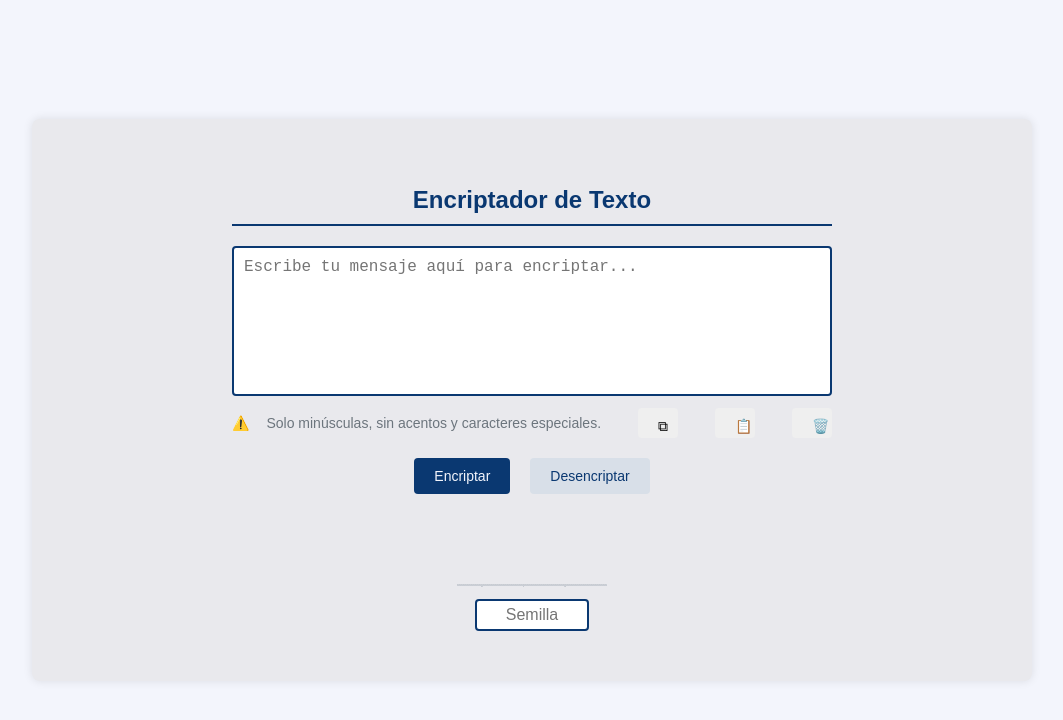
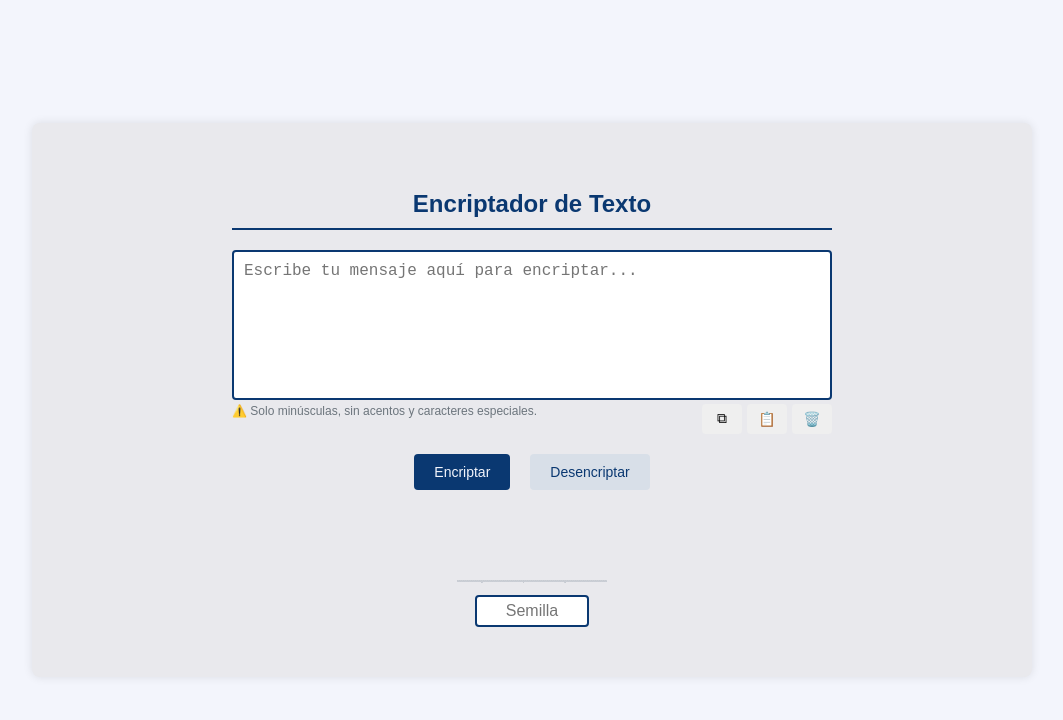
Before and after one commit to Petteko/encriptadorJS, a plain HTML site: page index.html in a window 1280 px wide. Shown: the whole page, without its empty margins (108-1171 px from the left). Drawn offline with Linux system fonts and the light colour scheme.

Commit message:
mejora de estilo de contenedores y botones

```diff
--- a/index.html
+++ b/index.html
@@ -11,10 +11,12 @@
         <h1>Encriptador de Texto</h1>
         <textarea id="input-text" placeholder="Escribe tu mensaje aquí para encriptar..."></textarea>
         <div class="warning">
-            ⚠️<span>Solo minúsculas, sin acentos y caracteres especiales.      </span>
-            <button id="copy-btn" title="Copiar">⧉</button>
-            <button id="paste-btn" title="Pegar">📋</button>
-            <button id="clear-btn" title="Borrar">🗑️</button>
+            <span class="warning-text">⚠️ Solo minúsculas, sin acentos y caracteres especiales.</span>
+            <div class="warning-buttons">
+                <button id="copy-btn" title="Copiar">⧉</button>
+                <button id="paste-btn" title="Pegar">📋</button>
+                <button id="clear-btn" title="Borrar">🗑️</button>
+            </div>
         </div>
         <div class="buttons-container">
             <button id="encrypt-btn">Encriptar</button>
--- a/style.css
+++ b/style.css
@@ -174,23 +174,38 @@ button + button {
 
 /* Advertencia */
 .warning {
-  margin-top: 8px; /* Ajusta altura entre el cuadro y la advertencia */
-  font-size: 14px; /* Puede coincidir con la altura de los botones (?) */
+  margin-top: 0px; /* Parte superior entre contenedor de texto y botones */
+  font-size: 12px; /* Tamaño del texto de advertencia */
   color: #6c757d; /* Gris */
   display: flex;
-  align-items: center;
+  align-items: flex-start; /* Contenedor muy cerca del cuadro de texto */
   justify-content: space-between;
 }
 
-.warning span {
-  margin-left: 0;
+.warning-text {
+  position: relative;
+  top: 0px; /* Ajusta la posición del texto sin cambiar la altura de los botones */
+  margin-right: auto; /* Empuja los botones hacia la derecha */
 }
 
+.warning-text span {
+  margin-right: 8px; /* Espacio entre el ícono de advertencia y el texto */
+}
+
+.warning-buttons {
+  display: flex;
+  gap: 5px; /* Ajusta el espacio entre los botones */
+}
+
+/* Ajuste en el estilo de los botones */
 .warning button {
-  font-size: 14px;
+  display: flex; /* Utiliza flexbox para alinear iconos */
+  justify-content: center; /* Modifica horizontalmente */
+  align-items: center; /* Modifica verticalmente */
+  font-size: 0x;
   width: 30px;
   height: 30px;
-  margin-left: 20px;
+  margin-left: 0; /* Elimina el margen izquierdo en los botones */
 }
 
 /* Contenedor de botones */
```
